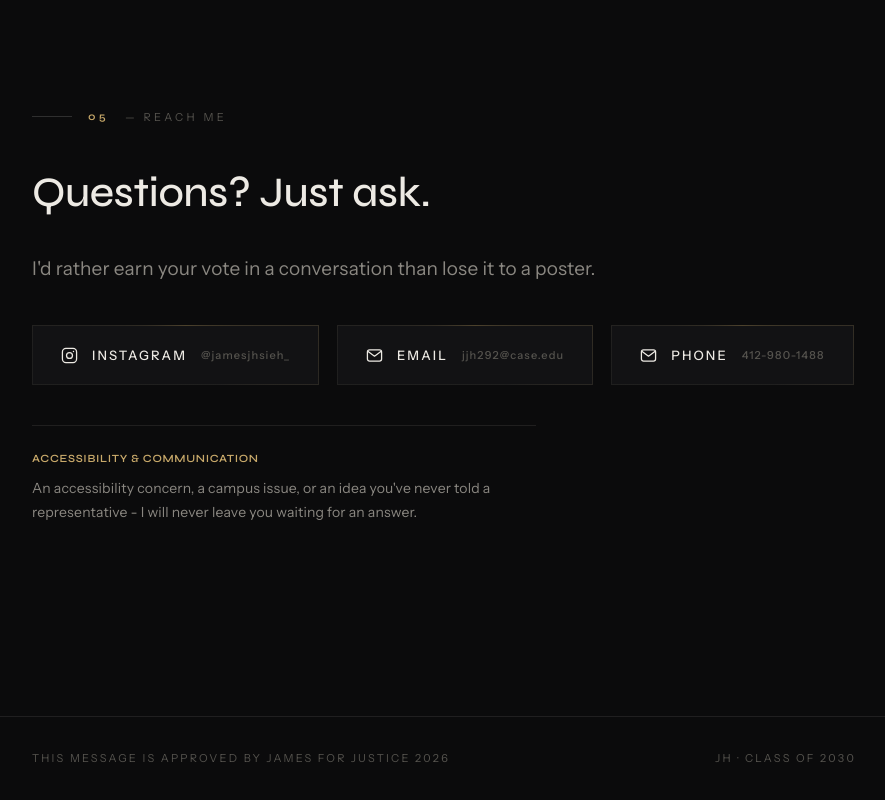
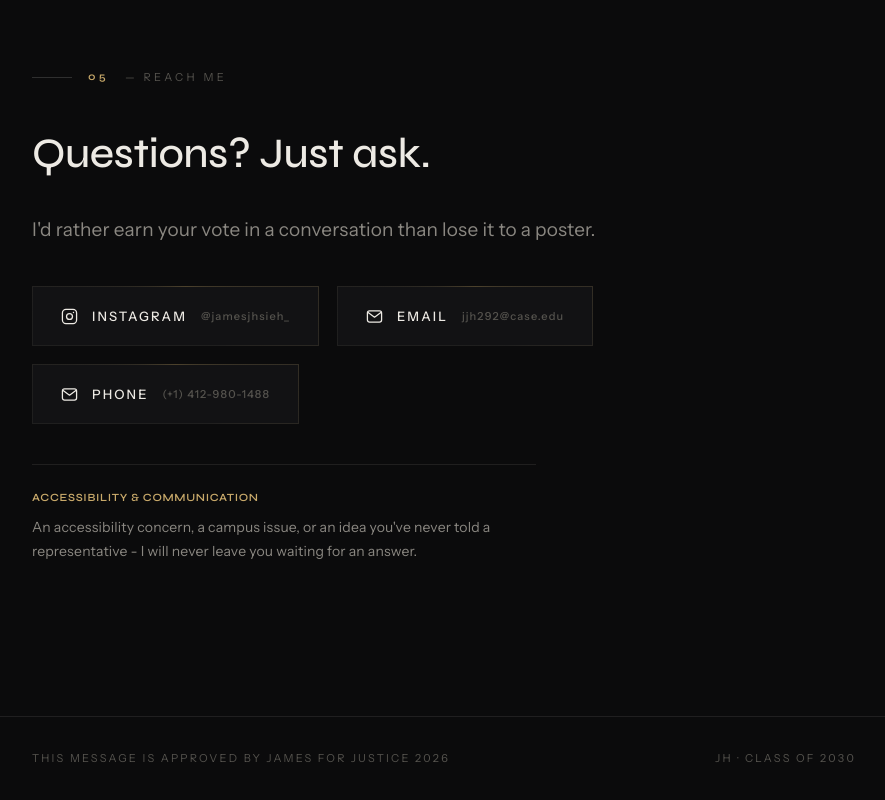
Before and after one commit to SpacedOutDino/JAMESFORJUSTICE2026, a plain HTML site: page index.html in a window 1280 px wide. Shown: the part 3288-4088 px from the top of the page, without its empty margins (196-1081 px from the left). Drawn offline with Linux system fonts and the light colour scheme.

Commit message:
Update index.html

```diff
--- a/index.html
+++ b/index.html
@@ -436,7 +436,7 @@
       </a>
       <a class="cbtn" href="412-980-1488">
         <svg width="17" height="17" viewBox="0 0 24 24" fill="none" stroke="currentColor" stroke-width="1.8" stroke-linecap="round" stroke-linejoin="round"><rect x="2" y="4" width="20" height="16" rx="3"/><path d="m3 6.5 9 6.5 9-6.5"/></svg>
-        Phone <small>412-980-1488</small>
+        Phone <small>(+1) 412-980-1488</small>
       </a>
     </div>
     <div class="access-line" data-rise>
```
